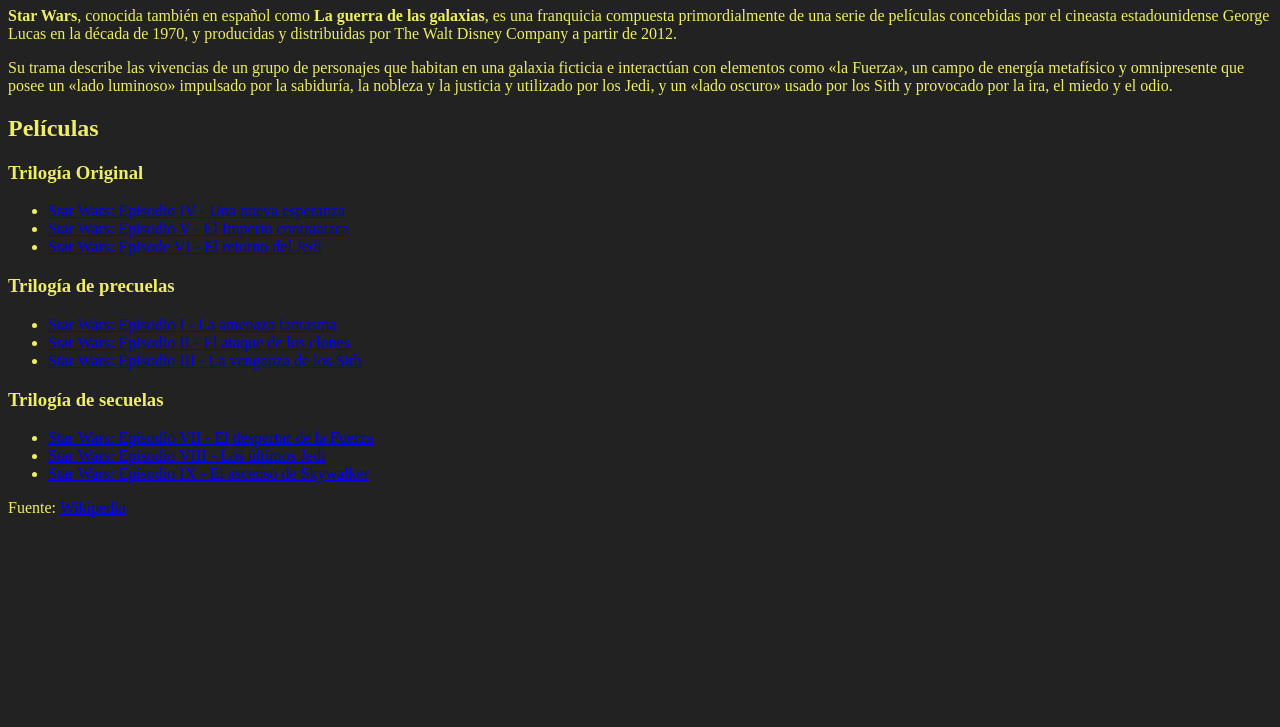
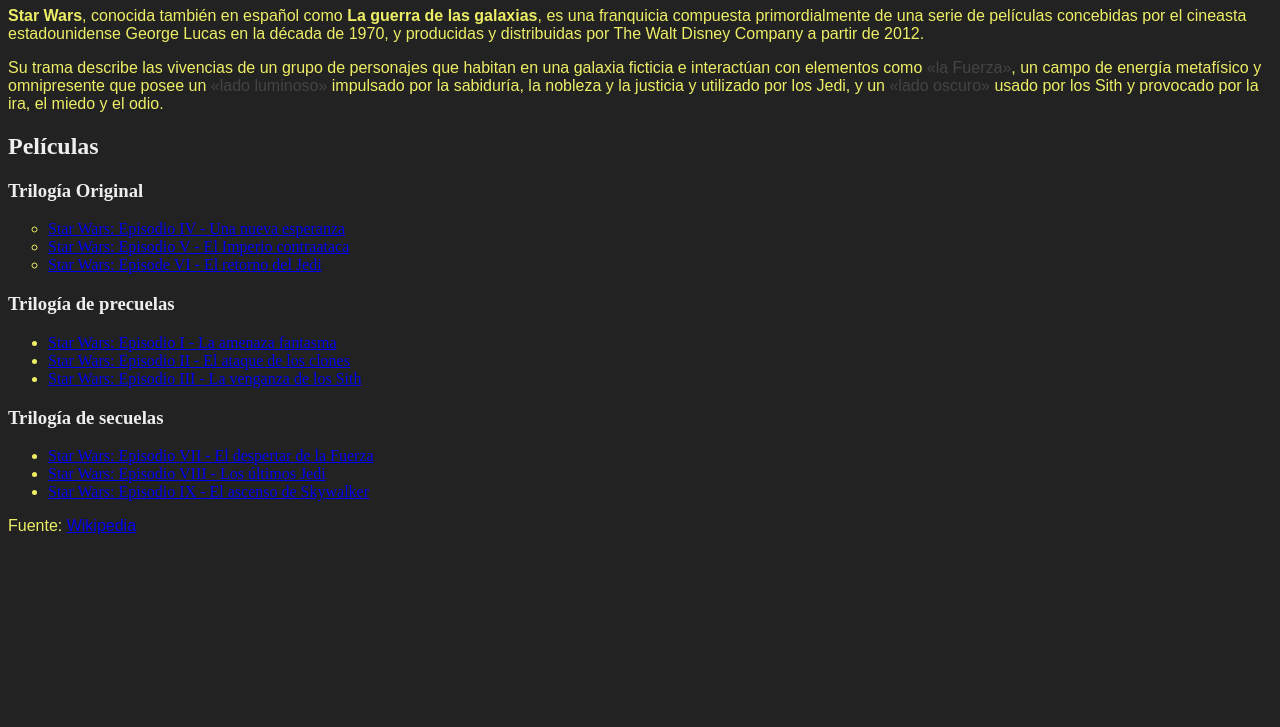
Before and after one commit to chuckytato/plataformas-moviles-entregas, a plain HTML site: page Tp2/index.html in a window 1280 px wide. Shown: the part 73-800 px from the top of the page. Drawn offline with Linux system fonts and the light colour scheme.

Commit message:
Update estiloindex.css

```diff
--- a/Tp2/estiloindex.css
+++ b/Tp2/estiloindex.css
@@ -5,3 +5,25 @@ body{
 h1{
   text-align:center;
 }
+p{
+font-family:sans-serif;
+}
+h1,h2,h3{
+color:#eee;
+}
+strong{
+border-buttom:white;
+}
+.the-force{
+color:#444;
+font-weight: ;
+}
+.light-slide{
+  color:#66f;
+}
+.dark-slide{
+color:#f33;
+}
+#og-trilogy{
+list-style-type:circle;
+}
```
